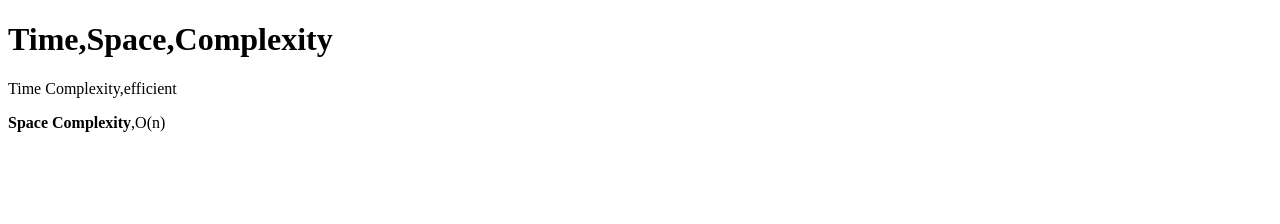
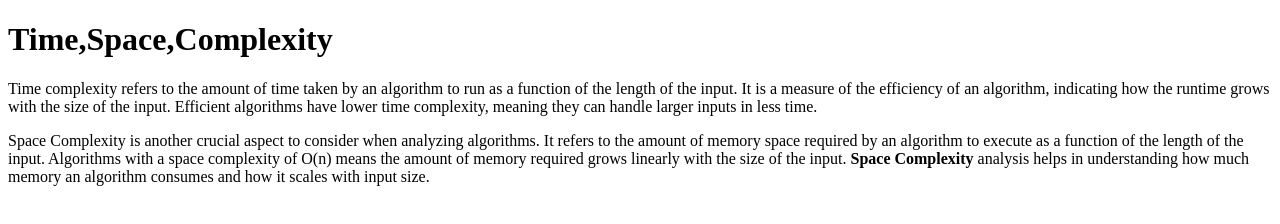
Before and after one commit to acciojob/time-and-space-complexity-PRADNYA199, a website: page main.html in a window 1280 px wide. Drawn offline with Linux system fonts and the light colour scheme.

Commit message:
created a submission

```diff
--- a/main.html
+++ b/main.html
@@ -11,8 +11,9 @@
     <script type="text/javascript" src="./script.js">
 </script>
 	<h1>Time,Space,Complexity</h1>
-<p>Time Complexity,efficient</p>
-	<p><b>Space Complexity</b>,O(n)</p>
+<p>Time complexity refers to the amount of time taken by an algorithm to run as a function of the length of the input. It is a measure of the efficiency of an algorithm, indicating how the runtime grows with the size of the input. Efficient algorithms have lower time complexity, meaning they can handle larger inputs in less time.</p>
+    <p>Space Complexity is another crucial aspect to consider when analyzing algorithms. It refers to the amount of memory space required by an algorithm to execute as a function of the length of the input. Algorithms with a space complexity of O(n) means the amount of memory required grows linearly with the size of the input. <b>Space Complexity</b> analysis helps in understanding how much memory an algorithm consumes and how it scales with input size.</p>
+
 </body>
 
 </html>
```
